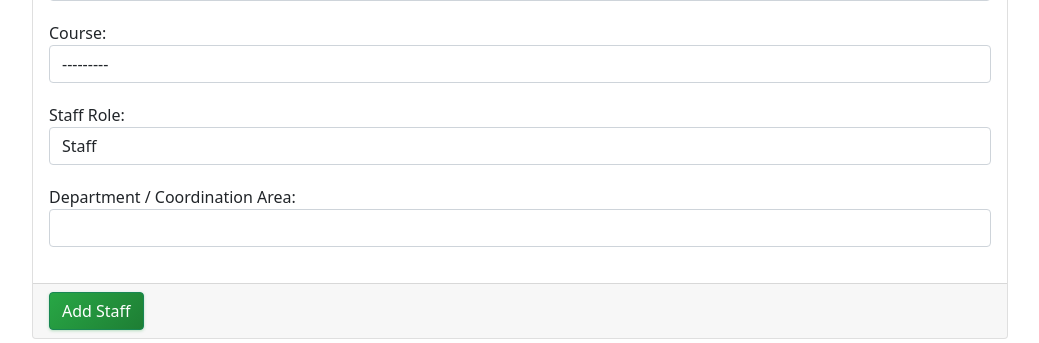
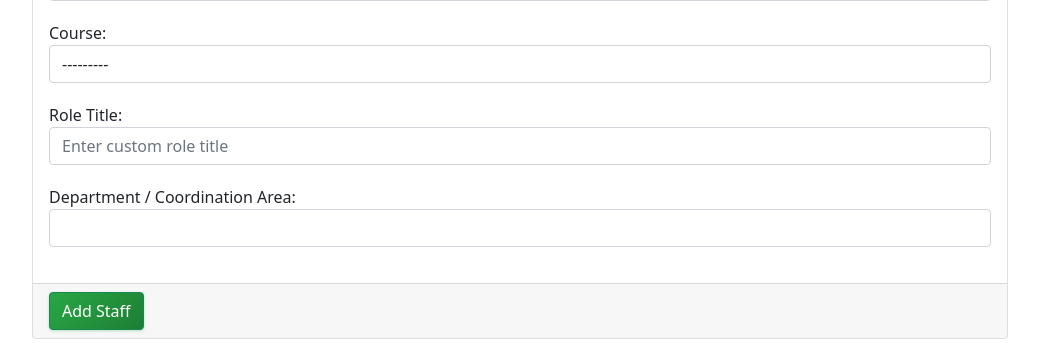
Before and after one commit to jungey-sircar/SagarmathaERP, a Django app: page /staff/add in a window 1280 px wide. Shown: the part 1032-1375 px from the top of the page, without its empty margins (240-1279 px from the left). Run offline with Django 3.2, Linux system fonts and the light colour scheme; a user stored in the database is signed in; tables that the repository leaves empty hold one stand-in row (values such as "Sample post"); grey boxes marked "Sample" are stand-in pictures.

Commit message:
Make staff roles admin-defined and reusable

```diff
--- a/main_app/forms.py
+++ b/main_app/forms.py
@@ -76,13 +76,24 @@
 
 
 class StaffForm(CustomUserForm):
-    staff_role = forms.ChoiceField(choices=Staff.STAFF_ROLE, label='Staff Role')
+    staff_role = forms.CharField(required=True, max_length=120, label='Role Title')
     role_detail = forms.CharField(required=False, label='Department / Coordination Area')
 
     def __init__(self, *args, **kwargs):
         super(StaffForm, self).__init__(*args, **kwargs)
         self.fields['course'].label = 'Department / Faculty'
-        self.fields['role_detail'].help_text = 'Required for coordinators. Example: Academic, Sports, Exam, Discipline.'
+        self.fields['staff_role'].help_text = 'Type any role, for example: Teacher, HOD of Maths, Inventory Incharge, Sports Coordinator.'
+        self.fields['staff_role'].widget.attrs.update({
+            'placeholder': 'Enter custom role title',
+            'list': 'role-options',
+        })
+        self.fields['role_detail'].help_text = 'Optional role scope or area. Example: Academic, Sports, Exam, Library.'
+
+        role_suggestions = list(
+            Staff.objects.exclude(role__exact='').values_list('role', flat=True).distinct().order_by('role')
+        )
+        self.role_suggestions = role_suggestions
+
         if self.instance and getattr(self.instance, 'pk', None):
             self.fields['staff_role'].initial = self.instance.role
             self.fields['role_detail'].initial = self.instance.role_detail
@@ -95,9 +106,8 @@
     def clean(self):
         cleaned_data = super().clean()
         staff_role = cleaned_data.get('staff_role')
-        role_detail = cleaned_data.get('role_detail')
-        if staff_role == 'coordinator' and not role_detail:
-            self.add_error('role_detail', 'Please enter the coordination area for this coordinator.')
+        if staff_role:
+            cleaned_data['staff_role'] = staff_role.strip()
         return cleaned_data
 
 
--- a/main_app/hod_views.py
+++ b/main_app/hod_views.py
@@ -116,7 +116,11 @@
 
 def add_staff(request):
     form = StaffForm(request.POST or None, request.FILES or None)
-    context = {'form': form, 'page_title': 'Add Staff'}
+    context = {
+        'form': form,
+        'page_title': 'Add Staff',
+        'role_suggestions': getattr(form, 'role_suggestions', []),
+    }
     if request.method == 'POST':
         if form.is_valid():
             first_name = form.cleaned_data.get('first_name')
@@ -280,7 +284,8 @@
     context = {
         'form': form,
         'staff_id': staff_id,
-        'page_title': 'Edit Staff'
+        'page_title': 'Edit Staff',
+        'role_suggestions': getattr(form, 'role_suggestions', []),
     }
     if request.method == 'POST':
         if form.is_valid():
--- a/main_app/models.py
+++ b/main_app/models.py
@@ -117,14 +117,9 @@
 
 
 class Staff(models.Model):
-    STAFF_ROLE = (
-        ('staff', 'Staff'),
-        ('hod', 'Head of Department'),
-        ('coordinator', 'Coordinator'),
-    )
     course = models.ForeignKey(Course, on_delete=models.DO_NOTHING, null=True, blank=False)
     admin = models.OneToOneField(CustomUser, on_delete=models.CASCADE)
-    role = models.CharField(max_length=20, choices=STAFF_ROLE, default='staff')
+    role = models.CharField(max_length=120, default='Teacher')
     role_detail = models.CharField(max_length=120, blank=True, default='')
 
     def __str__(self):
--- a/main_app/templates/hod_template/add_staff_template.html
+++ b/main_app/templates/hod_template/add_staff_template.html
@@ -28,6 +28,11 @@
                     </div>
 
                     {% include "main_app/form_template.html" with messages=messages  form=form button_text="Add Staff"%}
+                    <datalist id="role-options">
+                        {% for role_name in role_suggestions %}
+                            <option value="{{ role_name }}"></option>
+                        {% endfor %}
+                    </datalist>
                 </div>
                 <!-- /.card -->
 
--- a/main_app/templates/hod_template/edit_staff_template.html
+++ b/main_app/templates/hod_template/edit_staff_template.html
@@ -14,6 +14,11 @@
                         <h3 class="card-title">{{page_title}}</h3>
                     </div>
                     {% include "main_app/form_template.html" with messages=messages  form=form button_text="Update Staff"%}
+                    <datalist id="role-options">
+                        {% for role_name in role_suggestions %}
+                            <option value="{{ role_name }}"></option>
+                        {% endfor %}
+                    </datalist>
                 </div>
                 <!-- /.card -->
 
--- a/main_app/templates/hod_template/manage_staff.html
+++ b/main_app/templates/hod_template/manage_staff.html
@@ -35,7 +35,7 @@
                                     <td>{{staff.last_name}}, {{staff.first_name}}</td>
                                     <td>{{staff.email}}</td>
                                     <td>{{staff.gender}}</td>
-                                    <td>{{ staff.staff.get_role_display }}</td>
+                                    <td>{{ staff.staff.role }}</td>
                                     <td>{{ staff.staff.role_detail|default:'-' }}</td>
                                     <td>{{staff.staff.course.name}}</td>
                                     <td>
--- a/main_app/templates/main_app/erpnext_sidebar.html
+++ b/main_app/templates/main_app/erpnext_sidebar.html
@@ -11,13 +11,7 @@
                 {% if user.user_type == '1' %}
                     Administrator
                 {% elif user.user_type == '2' %}
-                    {% if user.staff.role == 'hod' %}
-                        HOD{% if user.staff.course %} - {{ user.staff.course.name }}{% endif %}
-                    {% elif user.staff.role == 'coordinator' %}
-                        Coordinator{% if user.staff.role_detail %} - {{ user.staff.role_detail }}{% endif %}
-                    {% else %}
-                        Staff Member
-                    {% endif %}
+                    {{ user.staff.role|default:'Staff Member' }}{% if user.staff.role_detail %} - {{ user.staff.role_detail }}{% endif %}
                 {% else %}
                     Student
                 {% endif %}
```
Also changed, not shown: main_app/staff_views.py (+5 -4 lines), main_app/migrations/0005_alter_staff_role.py (added).
